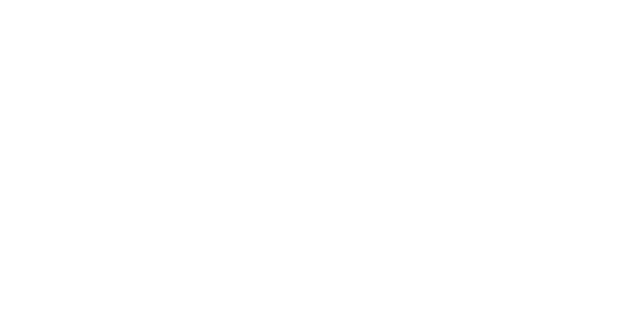
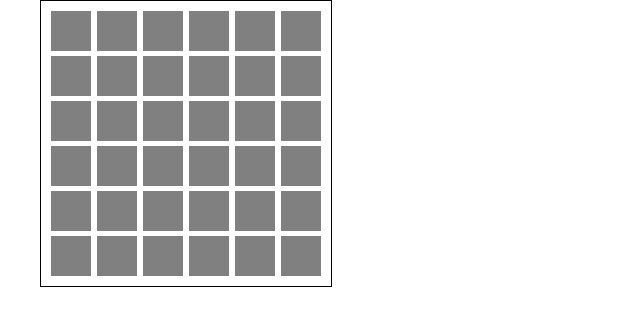
Before and after one commit to Muss999/homeWork-54, a React (Vite) app: page / in a window 1280 px wide. Shown: the top 326 px of the page, without its empty margins (0-640 px from the left). Built offline with nearby package versions, Linux system fonts and the light colour scheme.

Commit message:
added components, create gameBoard on page

```diff
--- a/src/App.css
+++ b/src/App.css
@@ -0,0 +1,9 @@
+body {
+    margin: 0;
+    box-sizing: border-box;
+}
+.container {
+    max-width: 1200px;
+    padding: 0 15px;
+    margin: 0 auto;
+}
--- a/src/App.tsx
+++ b/src/App.tsx
@@ -1,15 +1,15 @@
 import { useState } from "react";
 import "./App.css";
-import type { Square } from "./types";
+import type { TSquare } from "./types";
 import { makeSquares } from "./functions.ts";
+import GameBoard from "./components/GameBoard/GameBoard.tsx";
 
 const App = () => {
-    const [squares, setSquares] = useState<Square[]>(makeSquares());
-    console.log(squares);
+    const [squares, setSquares] = useState<TSquare[]>(makeSquares());
     return (
-        <>
-            <div></div>
-        </>
+        <div className="container">
+            <GameBoard squares={squares} />
+        </div>
     );
 };
 
--- /dev/null
+++ b/src/components/GameBoard/GameBoard.css
@@ -0,0 +1,10 @@
+.gameBoard {
+    display: flex;
+    flex-wrap: wrap;
+    justify-content: space-between;
+    align-items: center;
+    width: 270px;
+    padding: 10px;
+    gap: 5px;
+    border: 1px solid black;
+}
--- /dev/null
+++ b/src/components/GameBoard/GameBoard.tsx
@@ -0,0 +1,21 @@
+import type { TSquare } from "../../types";
+import Square from "../Square/Square";
+import "./GameBoard.css";
+import type { FC } from "react";
+
+interface Props {
+    squares: TSquare[];
+}
+
+const GameBoard: FC<Props> = (props) => {
+    console.log(props);
+    return (
+        <div className="gameBoard">
+            {props.squares.map((square) => {
+                return <Square key={`${square.id}`} />;
+            })}
+        </div>
+    );
+};
+
+export default GameBoard;
--- /dev/null
+++ b/src/components/Square/Square.css
@@ -0,0 +1,6 @@
+.square {
+    height: 40px;
+    width: 40px;
+    background-color: gray;
+    cursor: pointer;
+}
--- /dev/null
+++ b/src/components/Square/Square.tsx
@@ -0,0 +1,7 @@
+import "./Square.css";
+
+const Square = () => {
+    return <div className="square"></div>;
+};
+
+export default Square;
--- a/src/functions.ts
+++ b/src/functions.ts
@@ -1,14 +1,15 @@
-import type { Square } from "./types";
+import type { TSquare } from "./types";
 
 export const getRandomNumber = (min: number, max: number): number => {
     return Math.floor(Math.random() * (max - min + 1)) + min;
 };
 
-export const makeSquares = (): Square[] => {
+export const makeSquares = (): TSquare[] => {
     const squares = [];
     const randomIndex = getRandomNumber(0, 35);
     for (let i = 0; i < 36; i++) {
-        const squareObj: Square = {
+        const squareObj: TSquare = {
+            id: crypto.randomUUID(),
             hasItem: false,
             clicked: false,
         };
--- a/src/types.d.ts
+++ b/src/types.d.ts
@@ -1,4 +1,5 @@
-export interface Square {
+export interface TSquare {
+    id: string;
     hasItem: boolean;
     clicked: boolean;
 }
```
